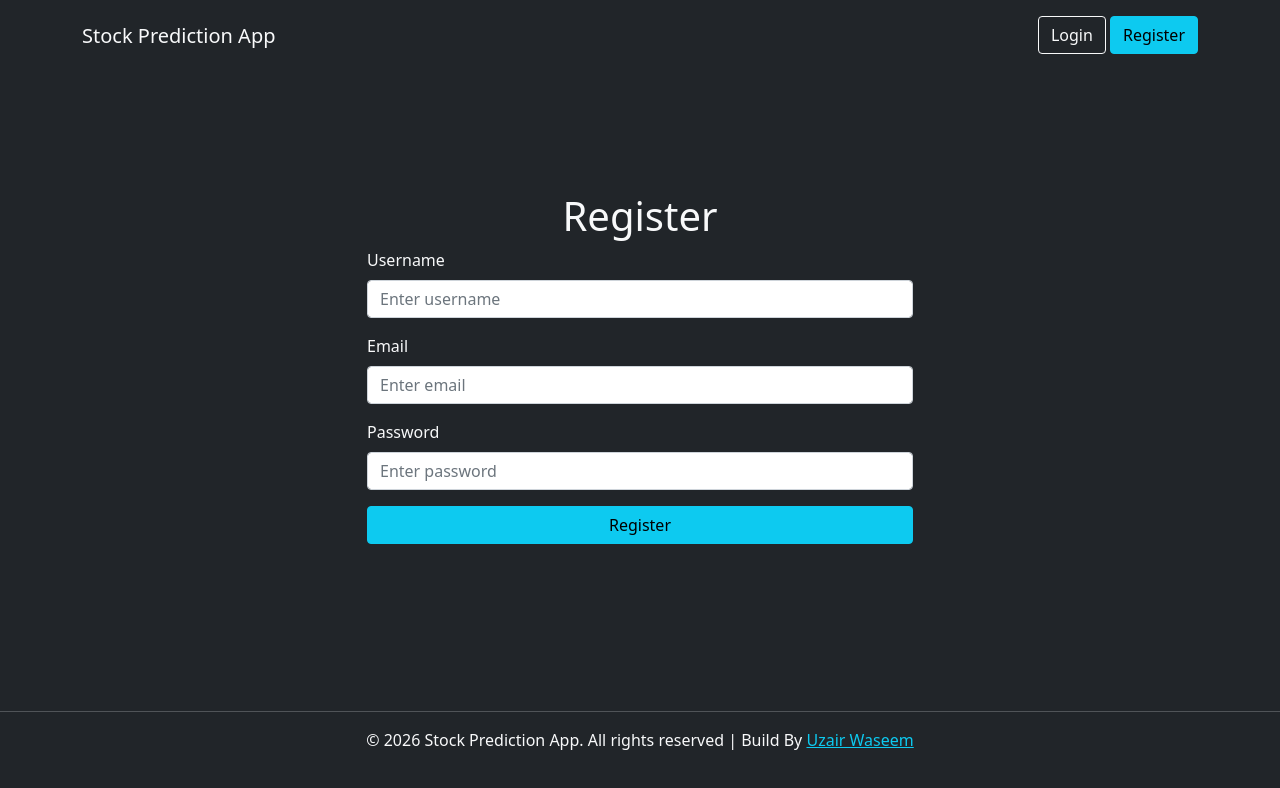
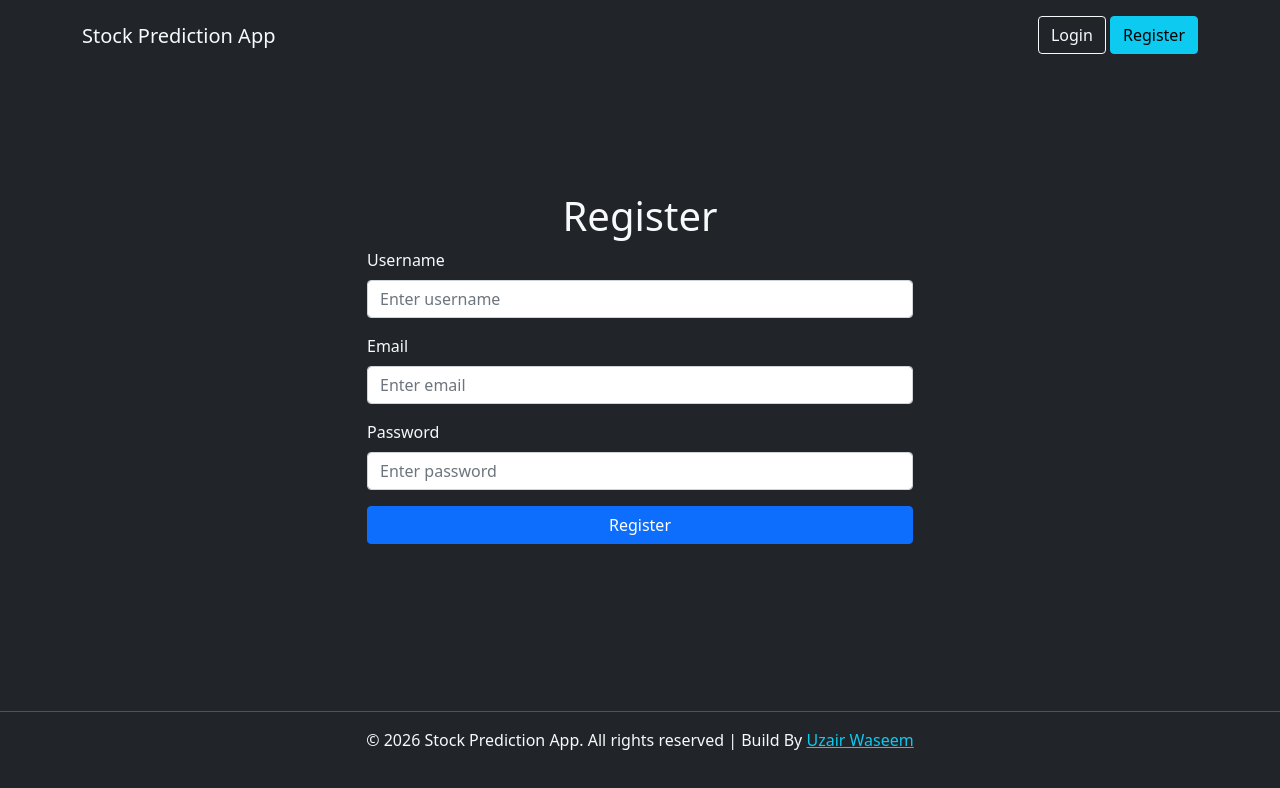
Before and after one commit to Uzair-Waseem-390/stock-prediction-app, a React (Vite) app in the folder frontend/: page /register in a window 1280 px wide. Shown: the top 788 px of the page. Built offline with nearby package versions, Linux system fonts and the light colour scheme.

Commit message:
register page frontend ready with backend

```diff
--- a/frontend/package.json
+++ b/frontend/package.json
@@ -10,6 +10,12 @@
     "preview": "vite preview"
   },
   "dependencies": {
+    "@fortawesome/fontawesome-svg-core": "^7.2.0",
+    "@fortawesome/free-brands-svg-icons": "^7.2.0",
+    "@fortawesome/free-regular-svg-icons": "^7.2.0",
+    "@fortawesome/free-solid-svg-icons": "^7.2.0",
+    "@fortawesome/react-fontawesome": "^3.2.0",
+    "axios": "^1.13.5",
     "react": "^19.2.0",
     "react-dom": "^19.2.0",
     "react-router-dom": "^7.13.0"
--- a/frontend/src/components/Register.jsx
+++ b/frontend/src/components/Register.jsx
@@ -1,26 +1,67 @@
-import React from 'react'
+import React, {useState} from 'react'
+import axios from 'axios'
+import { FontAwesomeIcon } from '@fortawesome/react-fontawesome'
+import { faSpinner } from '@fortawesome/free-solid-svg-icons'
 
 const Register = () => {
+    const [formData, setFormData] = useState({
+        username: '',
+        email: '',
+        password: ''
+    })
+    const [error, setError] = useState({})
+    const [success, setSuccess] = useState(false)
+    const [loading, setLoading] = useState(false)
+
+    const handleRegistation = async (e) => {
+        e.preventDefault()
+        setLoading(true)
+        console.log(formData)
+        const userData = {
+            username: formData.username,
+            email: formData.email,
+            password: formData.password
+        }
+        // send userData to backend
+        try {
+            const response = await axios.post('http://127.0.0.1:8000/api/v1/accounts/register/', userData)
+            console.log("Response data:", response.data)
+            console.log("User registered successfully")
+            setError({})
+            setSuccess(true)
+        } catch (error) {
+            setError(error.response.data)
+            console.log("error:", error)
+        }finally {
+            setLoading(false)
+        }
+    }
+
   return (
     <>
     <div className='container'>
         <div className='row'>
             <div className='col-md-6 offset-md-3 text-light'>
                 <h1 className='text-center'>Register</h1>
-                <form>
+                {success && <div className='alert alert-success text-center'>User registered successfully!</div>}
+                <form onSubmit={handleRegistation}>
                     <div className='mb-3'>
                         <label htmlFor='username' className='form-label'>Username</label>
-                        <input type='text' className='form-control' id='username' placeholder='Enter username'/>
+                        <input type='text' className='form-control' id='username' placeholder='Enter username' value={formData.username} onChange={(e) => setFormData({...formData, username: e.target.value})}/>
+                        <small className='text-danger'>{error.username}</small>
                     </div>
                     <div className='mb-3'>
                         <label htmlFor='email' className='form-label'>Email</label>
-                        <input type='email' className='form-control' id='email' placeholder='Enter email'/>
+                        <input type='email' className='form-control' id='email' placeholder='Enter email' value={formData.email} onChange={(e) => setFormData({...formData, email: e.target.value})}/>
+                        <small className='text-danger'>{error.email}</small>
                     </div>
                     <div className='mb-3'>
                         <label htmlFor='password' className='form-label'>Password</label>
-                        <input type='password' className='form-control' id='password' placeholder='Enter password'/>
+                        <input type='password' className='form-control' id='password' placeholder='Enter password' value={formData.password} onChange={(e) => setFormData({...formData, password: e.target.value})}/>
+                        <small className='text-danger'>{error.password}</small>
                     </div>
-                    <button type='submit' className='btn btn-info w-100'>Register</button>
+
+                    {loading ? <button className='btn btn-primary w-100' disabled ><FontAwesomeIcon icon={faSpinner} spin /> Registering...</button> : <button type='submit' className='btn btn-primary w-100'>Register</button>}
                 </form>
             </div>
         </div>
```
Also changed, not shown: 2 other files (tests, documents, lock files or other folders).
